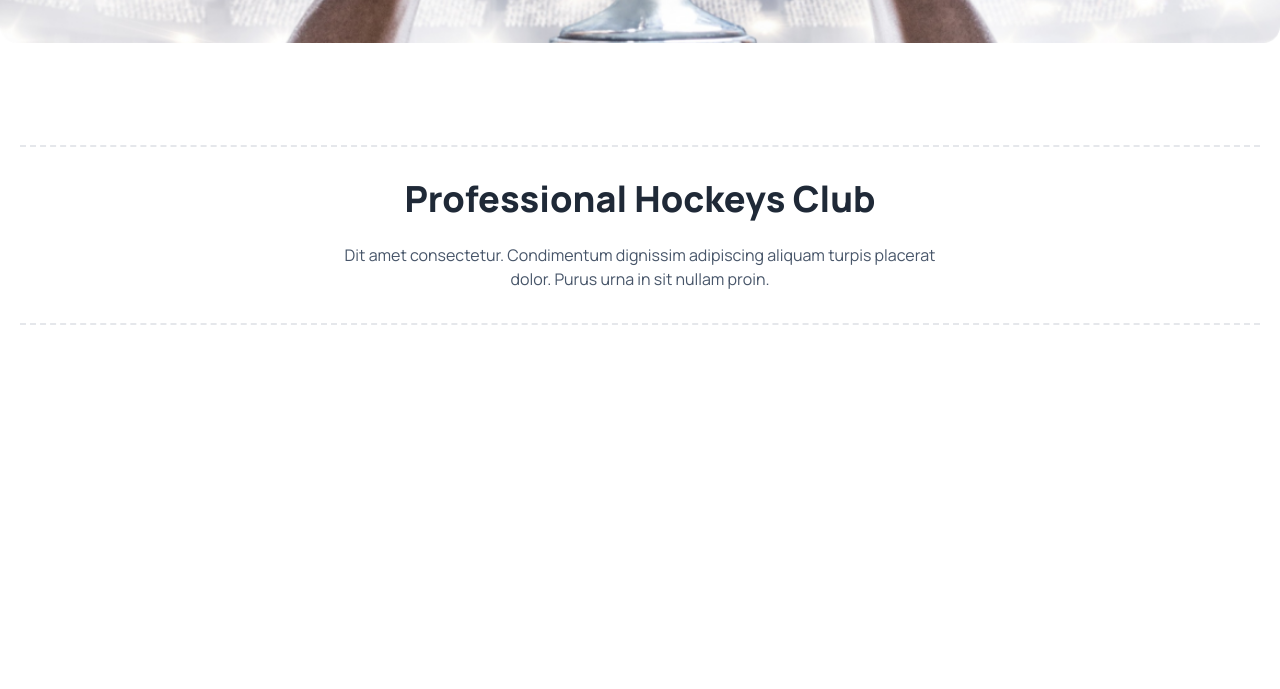
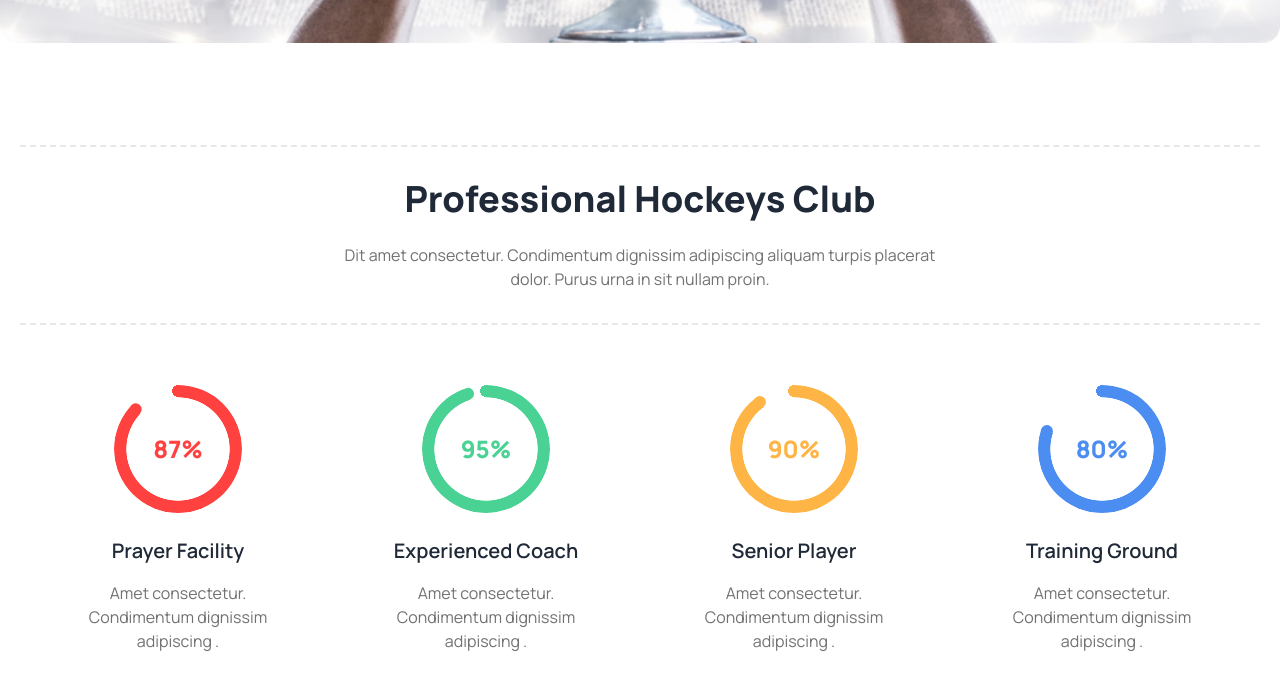
Before and after one commit to asrafulislamwd/web-hockeys-a3, a plain HTML site: page index.html in a window 1280 px wide. Shown: the part 727-1416 px from the top of the page. Before the commit the page ends 1092 px from the top, so only its background shows below. Drawn offline with nearby package versions, Linux system fonts and the light colour scheme.

Commit message:
hockeys club section complete

```diff
--- a/index.html
+++ b/index.html
@@ -127,11 +127,54 @@
           <div class="mx-5 my-10 p-6 border-y-2 border-dashed text-center lg:mt-24 lg:py-8">
             <h1 class="text-[22px] font-extrabold pb-4 lg:text-4xl lg:font-extrabold lg:pb-6">Professional Hockeys Club
             </h1>
-            <p class="text-[14px] text-slate-600 lg:text-base">Dit amet consectetur. Condimentum dignissim adipiscing
+            <p class="text-[14px] text-[#13131899] lg:text-base">Dit amet consectetur. Condimentum dignissim adipiscing
               aliquam turpis
               placerat <br> dolor.
               Purus urna in sit
               nullam proin.</p>
+          </div>
+          <!-- radial-progress -->
+          <div class="m-6 lg:flex">
+            <!-- progress 1 -->
+            <div class="px-12 py-5 text-center">
+              <div class="radial-progress text-[#FF4240]" style="--value:87; --size:8rem; --thickness: 12px;"
+                role="progressbar">
+                <h2 class="text-2xl font-extrabold">87%</h2>
+              </div>
+              <h1 class="text-xl font-semibold pt-6">Prayer Facility</h1>
+              <p class="text-base font-normal text-[#13131899] pt-4">Amet consectetur. Condimentum dignissim adipiscing
+                .</p>
+            </div>
+            <!-- progress 2 -->
+            <div class="px-12 py-5 text-center">
+              <div class="radial-progress text-[#49D293]" style="--value:95; --size:8rem; --thickness: 12px;"
+                role="progressbar">
+                <h2 class="text-2xl font-extrabold">95%</h2>
+              </div>
+              <h1 class="text-xl font-semibold pt-6">Experienced Coach</h1>
+              <p class="text-base font-normal text-[#13131899] pt-4">Amet consectetur. Condimentum dignissim adipiscing
+                .</p>
+            </div>
+            <!-- progress 3 -->
+            <div class="px-12 py-5 text-center">
+              <div class="radial-progress text-[#FFB546]" style="--value:90; --size:8rem; --thickness: 12px;"
+                role="progressbar">
+                <h2 class="text-2xl font-extrabold">90%</h2>
+              </div>
+              <h1 class="text-xl font-semibold pt-6">Senior Player</h1>
+              <p class="text-base font-normal text-[#13131899] pt-4">Amet consectetur. Condimentum dignissim adipiscing
+                .</p>
+            </div>
+            <!-- progress 4 -->
+            <div class="px-12 py-5 text-center">
+              <div class="radial-progress text-[#4C8DF1]" style="--value:80; --size:8rem; --thickness: 12px;"
+                role="progressbar">
+                <h2 class="text-2xl font-extrabold">80%</h2>
+              </div>
+              <h1 class="text-xl font-semibold pt-6">Training Ground</h1>
+              <p class="text-base font-normal text-[#13131899] pt-4">Amet consectetur. Condimentum dignissim adipiscing
+                .</p>
+            </div>
           </div>
         </div>
       </div>
```
